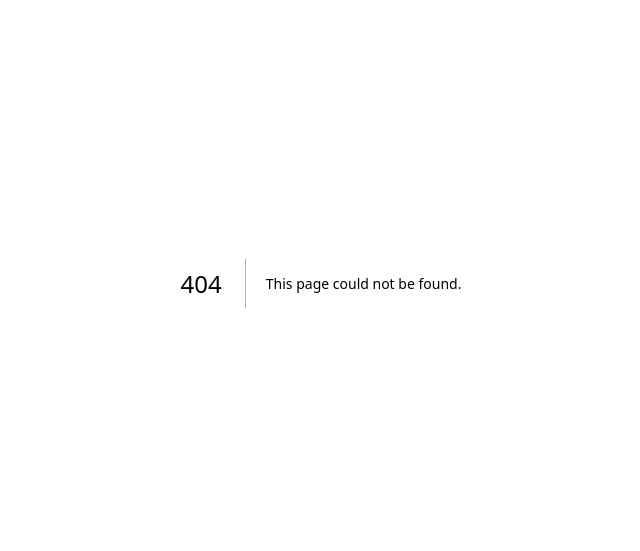
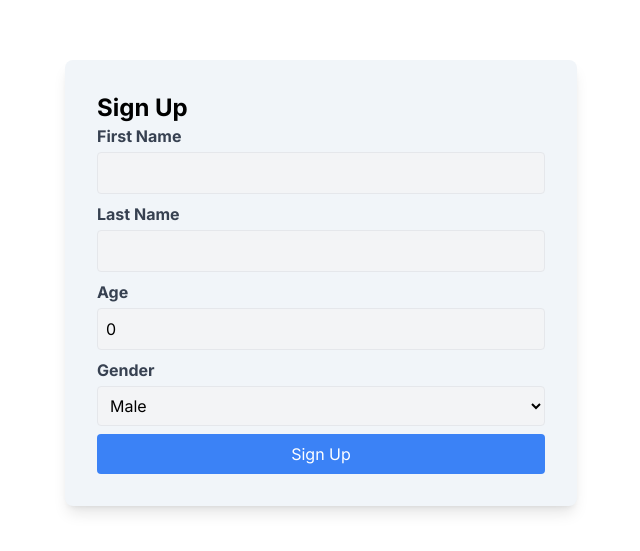
Before and after one commit to MingLongSu/CS-348-Project, a Next.js app in the folder cs-348-project/: page /signup in a window 1280 px wide. Before the commit this address had no page. Shown: the part 117-668 px from the top of the page, without its empty margins (319-959 px from the left). Built offline with nearby package versions, Linux system fonts and the light colour scheme.

Commit message:
add user sign up page and logged in logic

```diff
--- a/cs-348-project/package.json
+++ b/cs-348-project/package.json
@@ -10,6 +10,7 @@
   },
   "dependencies": {
     "@headlessui/react": "^2.1.2",
+    "crypto": "^1.0.1",
     "dotenv": "^16.4.5",
     "jest": "^29.7.0",
     "next": "^14.2.4",
--- /dev/null
+++ b/cs-348-project/src/app/events/UserModal.tsx
@@ -0,0 +1,40 @@
+"use client"
+import { useState } from 'react';
+import { useRouter } from 'next/navigation';
+
+const UserModal = ({userName}: { userName: string }) => {
+  const router = useRouter();
+  const [isModalOpen, setModalOpen] = useState(false);
+
+  const toggleModal = () => {
+    setModalOpen(!isModalOpen);
+  };
+
+  const handleLogout = () => {
+        // Clear cookies
+        document.cookie = "userId=; expires=Thu, 01 Jan 1970 00:00:00 UTC; path=/;";
+        document.cookie = "userName=; expires=Thu, 01 Jan 1970 00:00:00 UTC; path=/;";
+        localStorage.clear();
+        router.push('/');
+    };
+
+  return (
+    <div className="relative">
+      <button onClick={toggleModal} className="focus:outline-none">
+        <svg xmlns="http://www.w3.org/2000/svg" className="h-8 w-8 text-white" fill="none" viewBox="0 0 24 24" stroke="currentColor">
+          <path strokeLinecap="round" strokeLinejoin="round" strokeWidth={2} d="M5.121 17.804A4.002 4.002 0 018 16h8a4.002 4.002 0 012.879 1.804M15 12a3 3 0 10-6 0 3 3 0 006 0zM4 6a4 4 0 118 0 4 4 0 01-8 0zM2 20a10 10 0 0120 0H2z" />
+        </svg>
+      </button>
+      {isModalOpen && (
+        <div className="absolute right-0 mt-2 w-48 bg-white rounded-lg shadow-lg p-4 text-gray-900 z-50">
+          <p className="font-bold">Hello, {userName}</p>
+          <button onClick={handleLogout} className="mt-2 bg-blue-500 text-white py-2 px-4 rounded-full hover:bg-blue-600 transition-colors duration-300">
+            Logout
+          </button>
+        </div>
+      )}
+    </div>
+  );
+};
+
+export default UserModal;
--- a/cs-348-project/src/app/events/create/page.tsx
+++ b/cs-348-project/src/app/events/create/page.tsx
@@ -5,14 +5,15 @@ import createEvent from '@/app/lib/events/createEvent';
 import React from 'react';
 
 const CreateEventPage = () => {
+  let user_id = localStorage.getItem('userId') || "29a6cd80-abaf-4964-a787-d05e245081b4";
+
   const [formData, setFormData] = useState<ICreateEvent>({
     name: '',
     city: '',
     address: '',
     curr_capacity: 0,
     max_capacity: 100,
-    // remember to replace this every time we generate new data, for testing purposes
-    owner_id: '29a6cd80-abaf-4964-a787-d05e245081b4',
+    owner_id: user_id,
     category: '',
     description: '',
     start_time: new Date(),
@@ -98,7 +99,7 @@ const CreateEventPage = () => {
         curr_capacity: 0,
         max_capacity: isNaN(parseInt(maxCap)) ? parseInt(maxCap) : 100,
         // remember to replace this every time we generate new data, for testing purposes
-        owner_id: '29a6cd80-abaf-4964-a787-d05e245081b4',
+        owner_id: user_id,
         category: category,
         description: desc,
         start_time: new Date(startTime),
--- a/cs-348-project/src/app/events/page.tsx
+++ b/cs-348-project/src/app/events/page.tsx
@@ -1,37 +1,49 @@
 "use server"
 
-import {IEvent} from '@/app/lib/events/event';
+import { IEvent } from '@/app/lib/events/event';
 import listActiveEvents from '@/app/lib/events/listEvent';
 import updateEventsStatus from '@/app/lib/events/updateEventStatus';
 import EventDetailsModal from "@/app/events/EventDetailsModal";
+import UserModal from "@/app/events/UserModal";
 import Link from 'next/link';
+import { cookies } from 'next/headers';
 
 const EventsPage = async () => {
   await updateEventsStatus();
-  const events : IEvent[] = await listActiveEvents();
+  const events: IEvent[] = await listActiveEvents();
+  const userId = cookies().get("userId")?.value;
+  const userName = cookies().get("userName")?.value;
+
   return (
-    <div className="container mx-auto p-4 relative">
+    <div className="min-h-screen bg-gray-900 text-white p-4">
+      <div className="container mx-auto relative">
+        <h1 className="text-4xl font-bold mb-8 text-center">Current Events</h1>
+        {userId ? (
+          <>
+            <div className="absolute top-4 right-4">
+              <UserModal userName={userName} />
+            </div>
             <div className="grid grid-cols-1 sm:grid-cols-2 md:grid-cols-3 gap-4">
               {events.map((event) => (
                 <div
                   key={event.event_id}
-            className="bg-white rounded-lg shadow-md p-6 hover:shadow-lg transition-shadow duration-300"
+                  className="bg-gray-800 rounded-lg shadow-md p-6 hover:shadow-lg transition-shadow duration-300"
                 >
-              <h3 className="text-xl text-gray-600 font-bold mb-2">{event.name}</h3>
-              <p className="text-gray-600 mb-1">{event.address}, {event.city}</p>
-              <p className="text-gray-600 mb-4">
+                  <h3 className="text-xl text-white font-bold mb-2">{event.name}</h3>
+                  <p className="text-gray-400 mb-1">{event.address}, {event.city}</p>
+                  <p className="text-gray-400 mb-4">
                     {event.start_time.toLocaleDateString()} - {event.end_time.toLocaleDateString()}
                   </p>
-              <p className="text-gray-800 mb-4">{event.description}</p>
+                  <p className="text-gray-300 mb-4">{event.description}</p>
                   <div className="flex justify-between items-center">
-                <div className="text-gray-600">
+                    <div className="text-gray-400">
                       {event.curr_capacity}/{event.max_capacity} attending
                     </div>
                     <div>
                       <span className="inline-block bg-blue-500 text-white px-3 py-1 rounded-full text-sm">
                         {event.category}
                       </span>
-                  <EventDetailsModal event_id={event.event_id}/>
+                      <EventDetailsModal event_id={event.event_id} />
                     </div>
                   </div>
                 </div>
@@ -44,6 +56,17 @@ const EventsPage = async () => {
                 </svg>
               </a>
             </Link>
+          </>
+        ) : (
+          <div className="flex justify-center items-center min-h-screen">
+            <Link legacyBehavior href="/signup">
+              <a className="bg-blue-500 text-white font-bold py-3 px-6 rounded-full shadow-lg hover:bg-blue-600 transition-colors duration-300">
+                Sign Up Now
+              </a>
+            </Link>
+          </div>
+        )}
+      </div>
     </div>
   );
 };
--- /dev/null
+++ b/cs-348-project/src/app/lib/users/createUser.ts
@@ -0,0 +1,40 @@
+'use server'
+import getPostgresClient from "@/app/lib/postgresClient";
+import {Iuser} from '@/app/lib/users/user';
+import { cookies } from "next/headers";
+import {revalidatePath} from "next/cache";
+import {redirect} from "next/navigation";
+
+const createUser = async (formData : Iuser) : Promise<void> => {
+    console.log(formData);
+    cookies().set("userId", formData.user_id);
+    cookies().set("userName", formData.first_name);
+    const client = await getPostgresClient();
+    const query = `
+        INSERT INTO users (
+            user_id,
+            first_name,
+            last_name,
+            age,
+            gender,
+            strikes
+        ) VALUES ($1, $2, $3, $4, $5, $6);
+    `;
+
+    const values = [
+        formData.user_id,
+        formData.first_name,
+        formData.last_name,
+        formData.age,
+        formData.gender,
+        formData.strikes
+    ];
+
+    const res = await client.query(query, values);
+    console.log(res)
+    console.log('User inserted successfully');
+    revalidatePath('/events');
+    redirect('/events')
+}
+
+export default createUser;
--- a/cs-348-project/src/app/lib/users/user.ts
+++ b/cs-348-project/src/app/lib/users/user.ts
@@ -3,6 +3,6 @@ export interface Iuser {
     last_name: string,
     age: number,
     gender: string,
-    strikes: string,
+    strikes: number,
     user_id: string
   }
--- /dev/null
+++ b/cs-348-project/src/app/signup/page.tsx
@@ -0,0 +1,118 @@
+"use client"
+import { useState } from 'react';
+import { Iuser } from '@/app/lib/users/user';
+import { v4 as uuidv4 } from 'uuid';
+import createUser from '@/app/lib/users/createUser';
+
+const SignupPage = () => {
+  const [formData, setFormData] = useState<Iuser>({
+    first_name: "",
+    last_name: "",
+    age: 0,
+    gender: "M",
+    strikes: 0,
+    user_id: uuidv4()
+  });
+  const [errors, setErrors] = useState<{ [key: string]: string }>({});
+
+  const handleChange = (e: React.ChangeEvent<HTMLInputElement | HTMLSelectElement>) => {
+    const { name, value } = e.target;
+    setFormData({
+      ...formData,
+      [name]: name === 'age' || name === 'strikes' ? parseInt(value) : value,
+    });
+    setErrors({
+      ...errors,
+      [name]: ""
+    });
+  };
+
+  const validate = () => {
+    let tempErrors: { [key: string]: string } = {};
+    if (!formData.first_name.trim()) tempErrors.first_name = "First name is required.";
+    if (!formData.last_name.trim()) tempErrors.last_name = "Last name is required.";
+    if (formData.age <= 0) tempErrors.age = "Age must be greater than 0.";
+    setErrors(tempErrors);
+    return Object.keys(tempErrors).length === 0;
+  };
+
+  const handleSubmit = async (e: React.FormEvent<HTMLFormElement>) => {
+    e.preventDefault();
+    if (validate()) {
+      localStorage.setItem('userId', formData.user_id);
+      localStorage.setItem('userName', formData.first_name);
+      await createUser(formData);
+    }
+  };
+
+  return (
+    <div className="min-h-screen bg-white flex items-center justify-center">
+      <div className="bg-slate-100 p-8 rounded-lg shadow-lg w-full max-w-lg flex-row">
+        <div className="w-full flex flex-col gap-y-2">
+          <h1 className="font-bold text-2xl text-black">Sign Up</h1>
+        </div>
+        <form onSubmit={handleSubmit} className="space-y-2">
+          <div className="mb-2">
+            <label className="block font-bold text-gray-700">First Name</label>
+            <input
+              type="text"
+              name="first_name"
+              value={formData.first_name}
+              onChange={handleChange}
+              required
+              className="w-full p-2 border rounded mt-1 bg-gray-100"
+              style={{ color: "black" }}
+            />
+            {errors.first_name && <p className="text-sm text-red-500">{errors.first_name}</p>}
+          </div>
+          <div className="mb-2">
+            <label className="block font-bold text-gray-700">Last Name</label>
+            <input
+              type="text"
+              name="last_name"
+              value={formData.last_name}
+              onChange={handleChange}
+              required
+              className="w-full p-2 border rounded mt-1 bg-gray-100"
+              style={{ color: "black" }}
+            />
+            {errors.last_name && <p className="text-sm text-red-500">{errors.last_name}</p>}
+          </div>
+          <div className="mb-2">
+            <label className="block font-bold text-gray-700">Age</label>
+            <input
+              type="number"
+              name="age"
+              value={formData.age}
+              onChange={handleChange}
+              required
+              className="w-full p-2 border rounded mt-1 bg-gray-100"
+              style={{ color: "black" }}
+            />
+            {errors.age && <p className="text-sm text-red-500">{errors.age}</p>}
+          </div>
+          <div className="mb-2">
+            <label className="block font-bold text-gray-700">Gender</label>
+            <select
+              name="gender"
+              value={formData.gender}
+              onChange={handleChange}
+              required
+              className="w-full p-2 border rounded mt-1 bg-gray-100"
+              style={{ color: "black" }}
+            >
+              <option value="M">Male</option>
+              <option value="F">Female</option>
+              <option value="O">Other</option>
+            </select>
+          </div>
+          <button type="submit" className="w-full p-2 bg-blue-500 text-white rounded mt-4">
+            Sign Up
+          </button>
+        </form>
+      </div>
+    </div>
+  );
+};
+
+export default SignupPage;
```
Also changed, not shown: 1 other file (tests, documents, lock files or other folders). Lines whose indentation alone changed are shown as unchanged.
